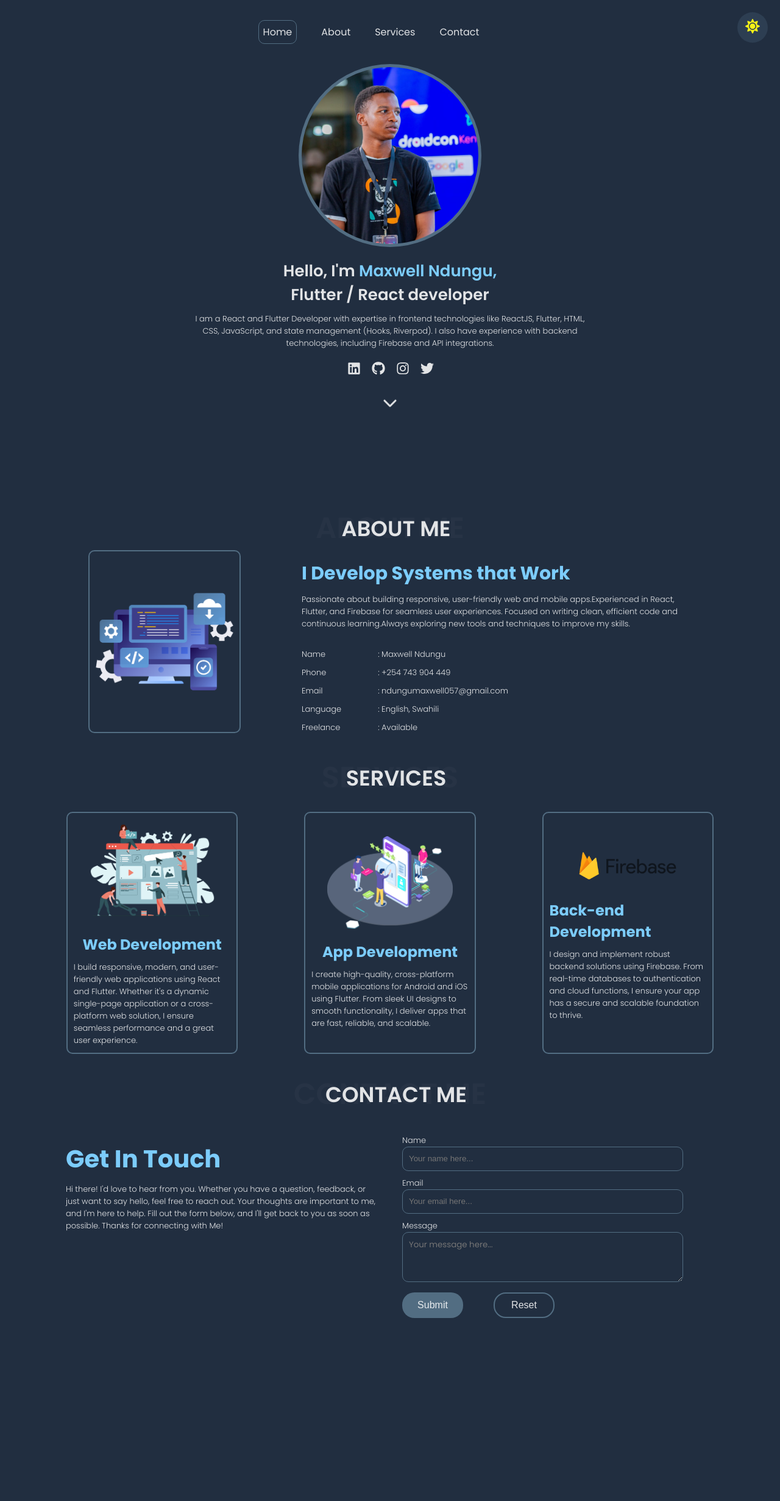
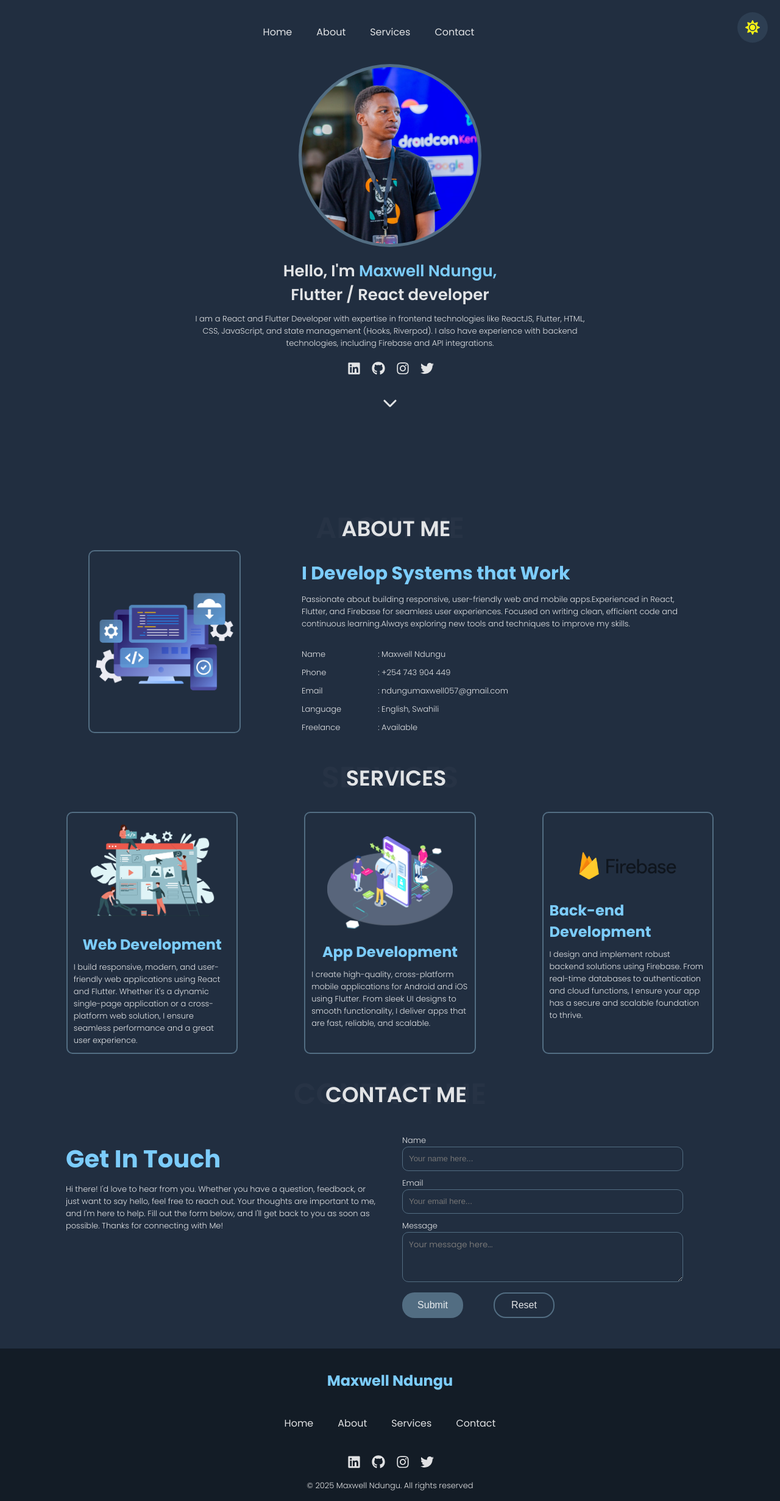
Before and after one commit to Maxwell-016/my-portfolio, a React (Vite) app: page / in a window 1280 px wide. Shown: the whole page at 61% size. Before the commit the page ends 2161 px from the top, so only its background shows below. Built offline with nearby package versions, Linux system fonts and the light colour scheme.

Commit message:
Added a footer

```diff
--- a/src/App.css
+++ b/src/App.css
@@ -1,4 +1,7 @@
-
+.top-navigation{
+  display: flex;
+  justify-content: space-between;
+}
 .introduction{
     margin-top: 20px;
     display: grid;
--- a/src/App.jsx
+++ b/src/App.jsx
@@ -7,14 +7,15 @@ import NavBar from './components/navBar'
 import CircularAvatar from './components/circularAvatar'
 import IntroText from './components/introText';
 import SimpleDescription from './components/simpleDesc';
-import IconButton from './components/iconButton';
-import {FaInstagram, FaLinkedin, FaGithub, FaTwitter } from 'react-icons/fa';
+import Socials from './components/socials'
 import BouncingArrow from './components/bouncingArrow';
 import Title from './components/title';
 import AnimatedCard from './components/animatedCard';
 import AboutMeText from './components/aboutMEText';
 import ServiceCard from './components/serviceCard';
-import ContactForm from './components/contactForm'
+import ContactForm from './components/contactForm';
+import Footer from './components/footer';
+import ThemeSwitcher from './components/themeSwitcher'
 import './App.css';
 function App() {
   const altText = "My profile Photo"
@@ -27,20 +28,17 @@ function App() {
   const backendDevDescription = "I design and implement robust backend solutions using Firebase. From real-time databases to authentication and cloud functions, I ensure your app has a secure and scalable foundation to thrive."
   return (
     <>
-    <div className='first-page'>
-      <NavBar id = "home"/>
+    <div className='first-page'  id = "home">
+      <div className='top-navigation'>
+        <div></div>
+        <NavBar/>
+        <ThemeSwitcher/>
+      </div>
       <div className='introduction'>
         <CircularAvatar imageUrl={profileImage} altText={altText}/>
         <IntroText title = {title} name = {name} continuation = {continuation}/>
         <SimpleDescription description = {description}/>
-
-        <div className="socials">
-        {/* TODO: Add links to the social media accounts */}
-        <IconButton icon={FaLinkedin} onPressed={()=>{console.log("LinkedIn icon has been pressed")}}/>
-        <IconButton icon={FaGithub} onPressed={()=>{console.log("GitHub icon has been pressed")}}/>
-        <IconButton icon={FaInstagram} onPressed={()=>{console.log("Instagram icon has been pressed")}}/>
-        <IconButton icon={FaTwitter} onPressed={()=>{console.log("Twitter icon has been pressed")}}/>
-      </div>
+        <Socials/>
       <BouncingArrow/>
       </div>
     </div>
@@ -67,6 +65,7 @@ function App() {
         <ContactForm/>
       </div>
     </div>
+    <Footer/>
     </>
   )
 }
--- /dev/null
+++ b/src/components/footer.jsx
@@ -0,0 +1,17 @@
+import React from 'react'
+import style from './module.styles/footer.module.css'
+import NavBar from './navBar'
+import Socials from './socials'
+const Footer = () => {
+    const currentYear = new Date().getFullYear();
+  return (
+      <footer className={style.footer}>
+        <h2>Maxwell Ndungu</h2>
+        <NavBar/>
+        <Socials/>
+        <p>&copy; {currentYear} Maxwell Ndungu. All rights reserved</p>
+      </footer>
+  )
+}
+
+export default Footer
--- /dev/null
+++ b/src/components/module.styles/footer.module.css
@@ -0,0 +1,11 @@
+.footer{
+    margin-top: 50px;
+    width: 100%;
+    height: 250px;
+    background-color: var(--footer-color);
+    padding: 20px;
+    display: flex;
+    flex-direction: column;
+    justify-content: center;
+    align-items: center;
+}
--- a/src/components/navBar.jsx
+++ b/src/components/navBar.jsx
@@ -1,15 +1,13 @@
-import ThemeSwitcher from "./themeSwitcher";
+
 const NavBar = () => {
    return(
     <nav className = " nav-bar">
-        <div></div>
         <ul>
             <li><a  className = 'active' href="#home"> Home</a></li>
             <li><a href="#about"> About</a></li>
             <li><a href="#services"> Services</a></li>
             <li><a href="#contact"> Contact</a></li>
         </ul>
-        <ThemeSwitcher/>
     </nav>
     );
 }
--- /dev/null
+++ b/src/components/socials.jsx
@@ -0,0 +1,16 @@
+import React from 'react'
+import IconButton from './iconButton';
+import {FaInstagram, FaLinkedin, FaGithub, FaTwitter } from 'react-icons/fa';
+const Socials = () => {
+  return (
+    <div className="socials">
+        {/* TODO: Add links to the social media accounts */}
+        <IconButton icon={FaLinkedin} onPressed={()=>{console.log("LinkedIn icon has been pressed")}}/>
+        <IconButton icon={FaGithub} onPressed={()=>{console.log("GitHub icon has been pressed")}}/>
+        <IconButton icon={FaInstagram} onPressed={()=>{console.log("Instagram icon has been pressed")}}/>
+        <IconButton icon={FaTwitter} onPressed={()=>{console.log("Twitter icon has been pressed")}}/>
+    </div>
+  )
+}
+
+export default Socials
--- a/src/index.css
+++ b/src/index.css
@@ -6,6 +6,8 @@
 :root{
   --text-color-light: #212E40;
   --text-color-dark: rgba(255, 255, 255, 0.87);
+  --footer-color-light: rgba(184, 192, 194, 0.479);
+  --footer-color-dark: #131C26;
 }
 body {
   font-family: 'Poppins' , serif;
@@ -13,19 +15,19 @@ body {
   justify-content: center;
   background-color: #212E40;
   --text-color: var(--text-color-dark);
+  --footer-color: var(--footer-color-dark);
 }
 body.light{
   font-family: 'Poppins' , serif;
   background-color: rgba(255, 255, 255, 0.87);
-  --text-color : var(--text-color-light)
+  --text-color : var(--text-color-light);
+  --footer-color: var(--footer-color-light);
 }
 
 /* navigation Bar */
 
 .nav-bar{
   padding-top: 20px;
-  display: flex;
-  justify-content: space-between;
 }
 .nav-bar ul{
   display: flex;
@@ -39,13 +41,8 @@ body.light{
   color: var(--text-color);
   text-decoration: none;
 }
-li a.active{
-padding: 7px;
-border: 1px solid #526D82;
-border-radius: 10px;
-}
 
-li a:hover:not(.active){
+li a:hover{
 border-radius: 10px;
 padding: 7px;
 border: 1px solid #526D82;
@@ -53,6 +50,9 @@ border: 1px solid #526D82;
 }
 .theme-button{
   float: right;
+  display: grid;
+  place-items: center;
+  margin-top: 20px;
   margin-right: 20px;
   width: 50px;
   height: 50px;
```
